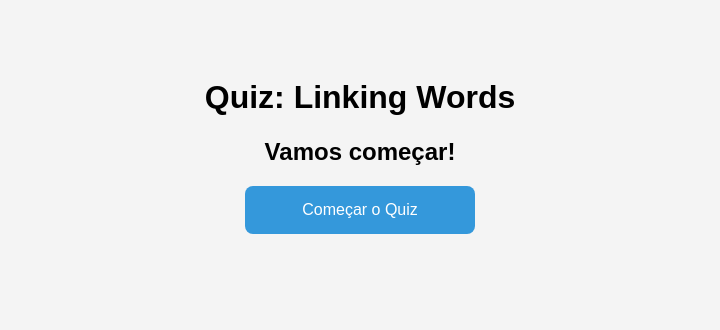
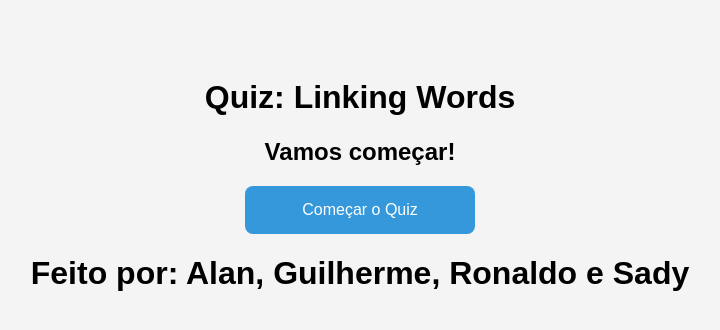
Before and after one commit to linkingwords/linkingwords.github.io, a plain HTML site: page index.html in a window 1280 px wide. Shown: the whole page, without its empty margins (280-1000 px from the left). Drawn offline with Linux system fonts and the light colour scheme.

Commit message:
Update index.html

```diff
--- a/index.html
+++ b/index.html
@@ -34,6 +34,7 @@
     <h1>Quiz: Linking Words</h1>
     <h2>Vamos começar!</h2>
     <a href="pergunta1.html" class="button blue">Começar o Quiz</a>
+    <h1>Feito por: Alan, Guilherme, Ronaldo e Sady</h1>
 
 </body>
 </html>
```
